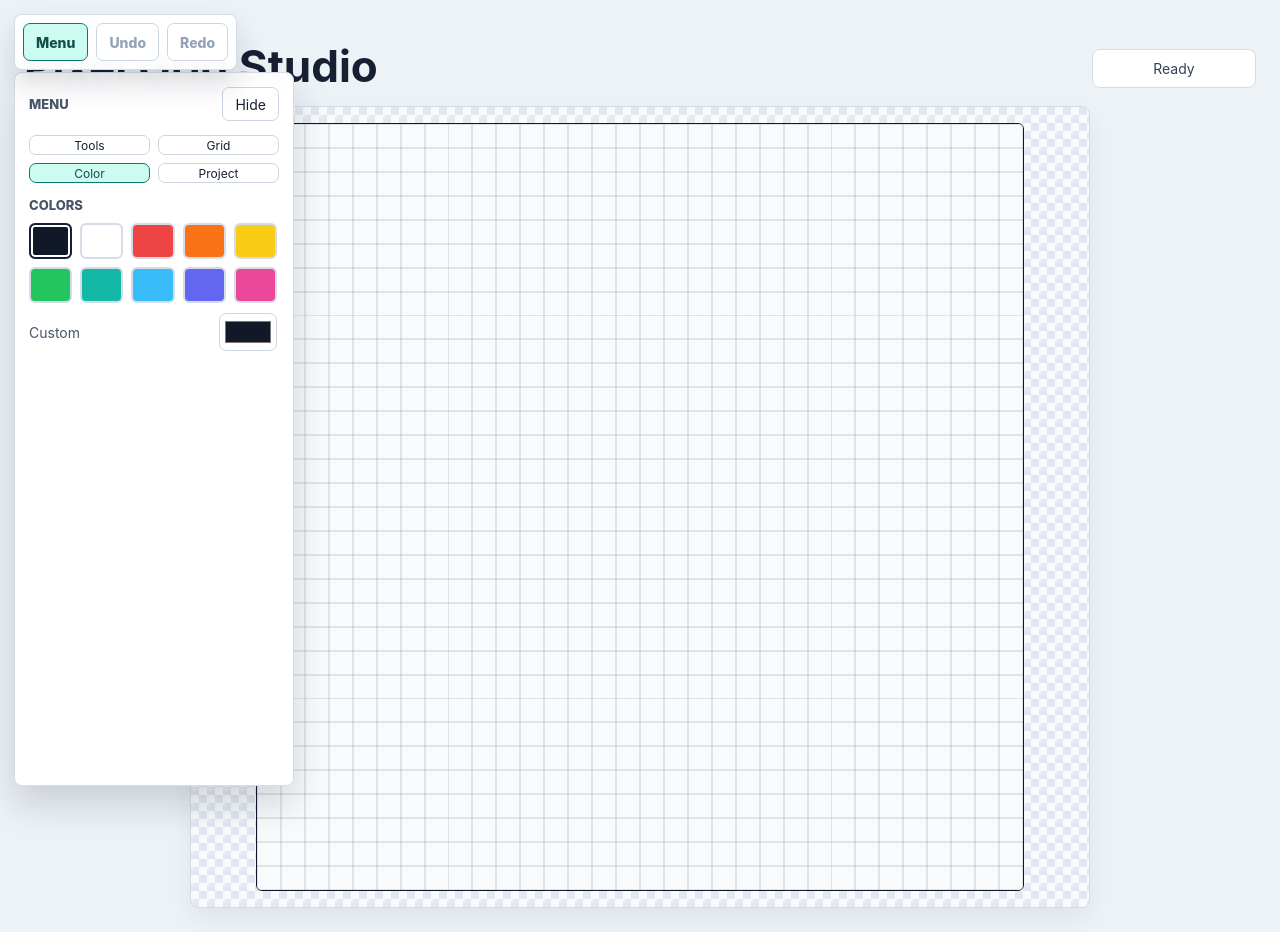
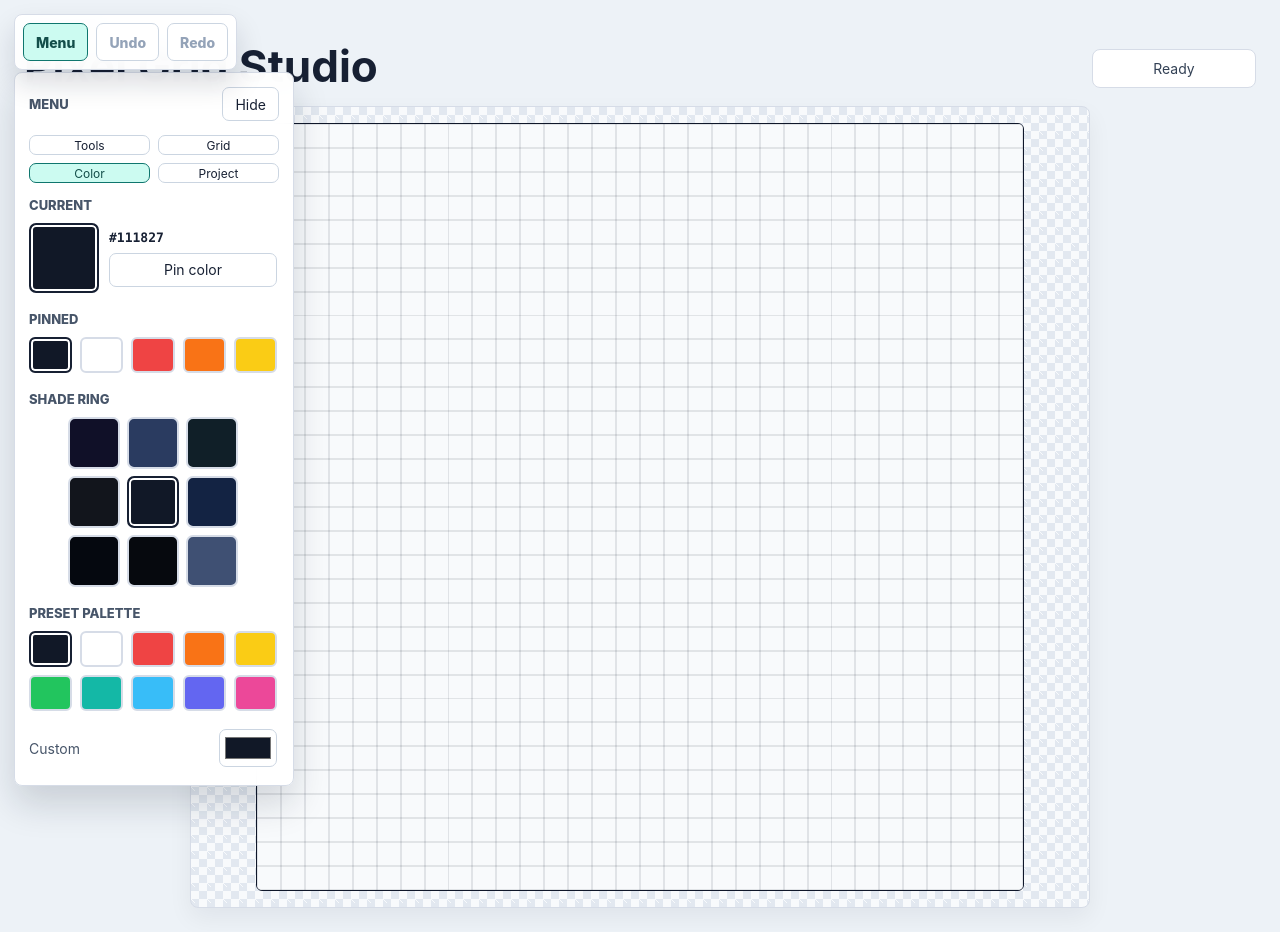
Before and after one commit to Quirel64/markit2d, a React (Vite) app: page / in a window 1280 px wide. Both pictures are taken after a click on the button "Color". Built offline with nearby package versions, Linux system fonts and the light colour scheme.

Commit message:
Add pinned colors and shade ring

```diff
--- a/src/App.css
+++ b/src/App.css
@@ -170,6 +170,97 @@ button:disabled {
 .swatch.active {
   border-color: #172033;
   box-shadow: inset 0 0 0 2px #ffffff;
+}
+
+.current-color-card {
+  display: grid;
+  grid-template-columns: 70px minmax(0, 1fr);
+  gap: 10px;
+  align-items: center;
+}
+
+.current-color-card strong {
+  display: block;
+  margin-bottom: 8px;
+  color: #172033;
+  font-family: ui-monospace, Consolas, monospace;
+  font-size: 13px;
+}
+
+.current-color-card button:not(.current-swatch) {
+  width: 100%;
+  min-height: 34px;
+  font-size: 14px;
+}
+
+.current-swatch {
+  min-height: 70px;
+  border: 2px solid #172033;
+  border-radius: 7px;
+  box-shadow: inset 0 0 0 2px #ffffff;
+}
+
+.shade-ring {
+  position: relative;
+  display: grid;
+  grid-template-columns: repeat(3, 52px);
+  grid-template-rows: repeat(3, 52px);
+  gap: 7px;
+  justify-content: center;
+}
+
+.shade-swatch,
+.shade-center {
+  min-height: 52px;
+  border: 2px solid #d6dce7;
+  border-radius: 7px;
+}
+
+.shade-center {
+  grid-column: 2;
+  grid-row: 2;
+  border-color: #172033;
+  box-shadow: inset 0 0 0 2px #ffffff;
+}
+
+.shade-0 {
+  grid-column: 2;
+  grid-row: 1;
+}
+
+.shade-1 {
+  grid-column: 3;
+  grid-row: 1;
+}
+
+.shade-2 {
+  grid-column: 2;
+  grid-row: 3;
+}
+
+.shade-3 {
+  grid-column: 1;
+  grid-row: 1;
+}
+
+.shade-4 {
+  grid-column: 3;
+  grid-row: 2;
+}
+
+.shade-5 {
+  grid-column: 1;
+  grid-row: 2;
+}
+
+.shade-6 {
+  grid-column: 1;
+  grid-row: 3;
+}
+
+.shade-7 {
+  grid-column: 3;
+  grid-row: 3;
 }
 
 .color-field {
--- a/src/App.tsx
+++ b/src/App.tsx
@@ -18,6 +18,12 @@ type PointerPoint = {
 type GestureState = {
   lastCenter: PointerPoint | null
   lastDistance: number | null
+}
+
+type HslColor = {
+  hue: number
+  saturation: number
+  lightness: number
 }
 
 type ProjectPayloadV1 = {
@@ -55,6 +61,7 @@ const MENUS: Array<{ id: MenuId; icon: string; label: string }> = [
   { id: 'project', icon: 'P', label: 'Project' },
 ]
 const STORAGE_KEY = 'pixel-grid-studio-draft'
+const PINNED_COLORS_KEY = 'pixel-grid-studio-pinned-colors'
 const PALETTE = [
   '#111827',
   '#ffffff',
@@ -104,6 +111,79 @@ const hexToRgb = (hex: string) => {
     green: (value >> 8) & 255,
     blue: value & 255,
   }
+}
+
+const rgbToHex = (red: number, green: number, blue: number) =>
+  `#${[red, green, blue].map((value) => clamp(Math.round(value), 0, 255).toString(16).padStart(2, '0')).join('')}`
+
+const hexToHsl = (hex: string): HslColor => {
+  const { red, green, blue } = hexToRgb(hex)
+  const r = red / 255
+  const g = green / 255
+  const b = blue / 255
+  const max = Math.max(r, g, b)
+  const min = Math.min(r, g, b)
+  const lightness = (max + min) / 2
+  const delta = max - min
+
+  if (delta === 0) {
+    return { hue: 0, saturation: 0, lightness }
+  }
+
+  const saturation = delta / (1 - Math.abs(2 * lightness - 1))
+  const hue =
+    max === r
+      ? ((g - b) / delta) % 6
+      : max === g
+        ? (b - r) / delta + 2
+        : (r - g) / delta + 4
+
+  return {
+    hue: (hue * 60 + 360) % 360,
+    saturation,
+    lightness,
+  }
+}
+
+const hslToHex = ({ hue, saturation, lightness }: HslColor) => {
+  const chroma = (1 - Math.abs(2 * lightness - 1)) * saturation
+  const x = chroma * (1 - Math.abs(((hue / 60) % 2) - 1))
+  const match = lightness - chroma / 2
+  let r = 0
+  let g = 0
+  let b = 0
+
+  if (hue < 60) {
+    r = chroma
+    g = x
+  } else if (hue < 120) {
+    r = x
+    g = chroma
+  } else if (hue < 180) {
+    g = chroma
+    b = x
+  } else if (hue < 240) {
+    g = x
+    b = chroma
+  } else if (hue < 300) {
+    r = x
+    b = chroma
+  } else {
+    r = chroma
+    b = x
+  }
+
+  return rgbToHex((r + match) * 255, (g + match) * 255, (b + match) * 255)
+}
+
+const shiftColor = (hex: string, shift: Partial<HslColor>) => {
+  const hsl = hexToHsl(hex)
+
+  return hslToHex({
+    hue: (hsl.hue + (shift.hue ?? 0) + 360) % 360,
+    saturation: clamp(hsl.saturation + (shift.saturation ?? 0), 0, 1),
+    lightness: clamp(hsl.lightness + (shift.lightness ?? 0), 0.04, 0.96),
+  })
 }
 
 const toBase64Url = (value: string) =>
@@ -216,6 +296,19 @@ function App() {
   const [tool, setTool] = useState<Tool>('pencil')
   const [color, setColor] = useState(PALETTE[0])
   const [customColor, setCustomColor] = useState(PALETTE[0])
+  const [pinnedColors, setPinnedColors] = useState<string[]>(() => {
+    const saved = window.localStorage.getItem(PINNED_COLORS_KEY)
+    if (!saved) return PALETTE.slice(0, 5)
+
+    try {
+      const parsed = JSON.parse(saved) as unknown
+      if (!Array.isArray(parsed)) return PALETTE.slice(0, 5)
+
+      return parsed.filter((item): item is string => typeof item === 'string' && /^#[0-9a-f]{6}$/i.test(item))
+    } catch {
+      return PALETTE.slice(0, 5)
+    }
+  })
   const [gridSize, setGridSize] = useState(32)
   const [brushSize, setBrushSize] = useState(1)
   const [exportScale, setExportScale] = useState(8)
@@ -226,13 +319,17 @@ function App() {
   const [status, setStatus] = useState('Ready')
   const [activeMenu, setActiveMenu] = useState<MenuId>('tools')
   const [isMenuOpen, setIsMenuOpen] = useState(true)
-  const [viewport, setViewport] = useState<port>({ zoom: 1, panX: 0, panY: 0 })
+  const [viewport, setViewport] = useState<Viewport>({ zoom: 1, panX: 0, panY: 0 })
 
   const blockSize = useMemo(() => CANVAS_SIZE / gridSize, [gridSize])
 
   useEffect(() => {
     window.localStorage.setItem(STORAGE_KEY, encodeProject(pixels))
   }, [pixels])
+
+  useEffect(() => {
+    window.localStorage.setItem(PINNED_COLORS_KEY, JSON.stringify(pinnedColors))
+  }, [pinnedColors])
 
   useEffect(() => {
     const canvas = canvasRef.current
@@ -700,6 +797,40 @@ function App() {
     setColor(nextColor)
   }
 
+  const selectColor = (nextColor: string) => {
+    setColor(nextColor)
+    setCustomColor(nextColor)
+  }
+
+  const pinCurrentColor = () => {
+    setPinnedColors((items) => {
+      const normalized = color.toLowerCase()
+      const nextItems = [normalized, ...items.filter((item) => item.toLowerCase() !== normalized)]
+
+      return nextItems.slice(0, 18)
+    })
+    setStatus('Color pinned')
+  }
+
+  const unpinColor = (targetColor: string) => {
+    setPinnedColors((items) => items.filter((item) => item.toLowerCase() !== targetColor.toLowerCase()))
+    setStatus('Color unpinned')
+  }
+
+  const shadeRing = useMemo(
+    () => [
+      { label: 'Lighter', color: shiftColor(color, { lightness: 0.16 }) },
+      { label: 'Warmer', color: shiftColor(color, { hue: -18, saturation: 0.04 }) },
+      { label: 'Darker', color: shiftColor(color, { lightness: -0.16 }) },
+      { label: 'Cooler', color: shiftColor(color, { hue: 18, saturation: 0.04 }) },
+      { label: 'Bright', color: shiftColor(color, { saturation: 0.16, lightness: 0.06 }) },
+      { label: 'Muted', color: shiftColor(color, { saturation: -0.18, lightness: -0.02 }) },
+      { label: 'Deep', color: shiftColor(color, { saturation: 0.08, lightness: -0.26 }) },
+      { label: 'Soft', color: shiftColor(color, { saturation: -0.1, lightness: 0.24 }) },
+    ],
+    [color],
+  )
+
   const toggleMenu = (menuId: MenuId) => {
     setActiveMenu(menuId)
   }
@@ -781,20 +912,86 @@ function App() {
 
     if (activeMenu === 'color') {
       return (
+        <>
           <div className="control-group">
-          <span className="label">Colors</span>
+            <span className="label">Current</span>
+            <div className="current-color-card">
+              <button
+                aria-label={`Use current color ${color}`}
+                className="current-swatch"
+                style={{ backgroundColor: color }}
+                type="button"
+              />
+              <div>
+                <strong>{color.toUpperCase()}</strong>
+                <button onClick={pinCurrentColor} type="button">
+                  Pin color
+                </button>
+              </div>
+            </div>
+          </div>
+
+          <div className="control-group">
+            <span className="label">Pinned</span>
+            <div className="palette">
+              {pinnedColors.map((swatch) => (
+                <button
+                  aria-label={`Use pinned ${swatch}`}
+                  className={color.toLowerCase() === swatch.toLowerCase() ? 'swatch active' : 'swatch'}
+                  key={swatch}
+                  onClick={() => selectColor(swatch)}
+                  onContextMenu={(event) => {
+                    event.preventDefault()
+                    unpinColor(swatch)
+                  }}
+                  style={{ backgroundColor: swatch }}
+                  title="Tap to use, right-click to unpin"
+                  type="button"
+                />
+              ))}
+            </div>
+          </div>
+
+          <div className="control-group">
+            <span className="label">Shade ring</span>
+            <div className="shade-ring">
+              {shadeRing.map((shade, index) => (
+                <button
+                  aria-label={`Use ${shade.label} ${shade.color}`}
+                  className={`shade-swatch shade-${index}`}
+                  key={`${shade.label}-${shade.color}`}
+                  onClick={() => selectColor(shade.color)}
+                  style={{ backgroundColor: shade.color }}
+                  title={shade.label}
+                  type="button"
+                />
+              ))}
+              <button
+                aria-label={`Use base ${color}`}
+                className="shade-center"
+                onClick={() => selectColor(color)}
+                style={{ backgroundColor: color }}
+                type="button"
+              />
+            </div>
+          </div>
+
+          <div className="control-group">
+            <span className="label">Preset palette</span>
             <div className="palette">
               {PALETTE.map((swatch) => (
                 <button
                   aria-label={`Use ${swatch}`}
                   className={color === swatch ? 'swatch active' : 'swatch'}
                   key={swatch}
-                onClick={() => setColor(swatch)}
+                  onClick={() => selectColor(swatch)}
                   style={{ backgroundColor: swatch }}
                   type="button"
                 />
               ))}
             </div>
+          </div>
+
           <label className="color-field">
             <span>Custom</span>
             <input
@@ -803,7 +1000,7 @@ function App() {
               value={customColor}
             />
           </label>
-        </div>
+        </>
       )
     }
 
```
Also changed, not shown: 5 other files (tests, documents, lock files or other folders). Lines whose indentation alone changed are shown as unchanged.
